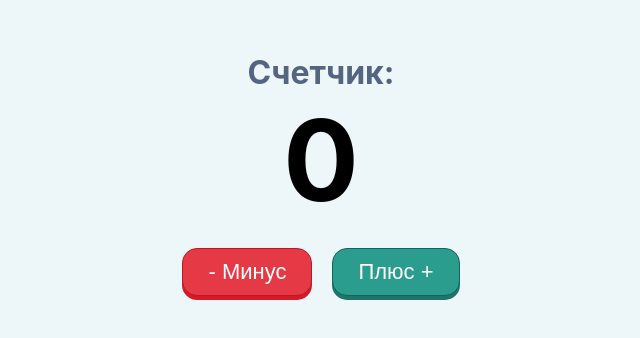
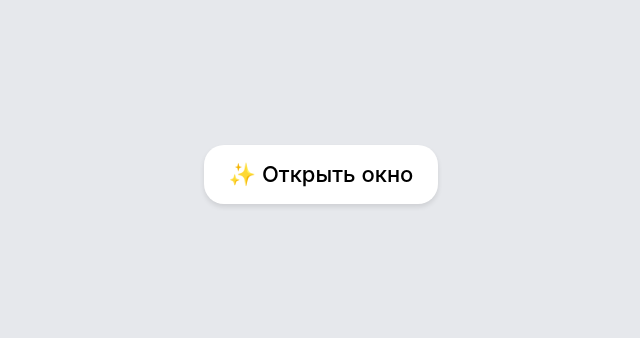
Before and after one commit to Morkovka171/six_projects_on_React, a React (Create React App) app: page / in a window 1280 px wide. Shown: the part 226-564 px from the top of the page, without its empty margins (319-959 px from the left). Built offline with nearby package versions, Linux system fonts and the light colour scheme.

Commit message:
Сделано модальное окно

```diff
--- a/src/App.js
+++ b/src/App.js
@@ -1,10 +1,14 @@
-import React from 'react'
-import Counter from './projects/Counter/index'
+import React from 'react';
+// import Counter from './projects/Counter/index';
+import Modal from './projects/Modal/index';
 
 const App = () => {
   return (
-    <Counter/>
+    <>
+      {/* <Counter /> */}
+      <Modal />
+    </>
   )
 }
 
-export default App
+export default App;
--- a/src/projects/Counter/index.js
+++ b/src/projects/Counter/index.js
@@ -1,24 +1,45 @@
-import React from 'react';
-import './style.scss';
+import React, { useState } from 'react';
+import './index.scss';
 
 const Counter = () => {
-    const [count, setCount] = React.useState(0);
 
-    const onClickPlus = () => {
-        setCount(count + 1);
+    const [count, setCount] = useState(0);
+    const [counterColor, setCounterColor] = useState('#000');
+
+    const changeCounter = (number) => {
+        setCount(count + number);
+        setCounterColor(number < 0 ? '#e63946' : '#2a9d8f');
     }
 
-    const onClickMinus = () => {
-        setCount(count - 1);
+    const resetCounter = () => {
+        setCount(0);
+        setCounterColor('#000');
     }
 
     return (
         <div className="App">
             <div>
                 <h2>Счетчик:</h2>
-                <h1>{count}</h1>
-                <button onClick={onClickMinus} className="minus">- Минус</button>
-                <button onClick={onClickPlus} className="plus">Плюс +</button>
+                <h1 style={{color: counterColor}}>{count}</h1>
+                <div>
+                    <button onClick={() => changeCounter(-1)} className="minus">- 1</button>
+                    <button onClick={() => changeCounter(1)} className="plus">+ 1</button>
+                </div>
+                <div>
+                    <button onClick={() => changeCounter(-10)} className="minus">- 10</button>
+                    <button onClick={() => changeCounter(10)} className="plus">+ 10</button>
+                </div>
+                <div>
+                    <button onClick={() => changeCounter(-100)} className="minus">- 100</button>
+                    <button onClick={() => changeCounter(100)} className="plus">+ 100</button>
+                </div>
+                <div>
+                    <button onClick={() => changeCounter(-1000)} className="minus">- 1000</button>
+                    <button onClick={() => changeCounter(1000)} className="plus">+ 1000</button>
+                </div>
+                <div>
+                    <button onClick={resetCounter} className="reset">0</button>
+                </div>
             </div>
         </div>
     );
--- a/src/projects/Counter/style.scss
+++ b/src/projects/Counter/index.scss
@@ -13,6 +13,12 @@ body {
   justify-content: center;
   height: 100vh;
   text-align: center;
+
+  & > div {
+    display: flex;
+    flex-direction: column;
+    align-items: center;
+  }
 
   h1 {
     color: #000;
@@ -42,7 +48,7 @@ body {
     border-radius: 15px;
     padding: 10px 25px;
     cursor: pointer;
-    margin: 0 10px;
+    margin: 5px 10px;
     transition: all 0.05s ease-in-out;
 
     &.minus {
@@ -59,6 +65,14 @@ body {
       border: 1px solid darken(#2a9d8f, 15%);
     }
 
+    &.reset {
+      background-color: #aaa;
+      color: #fff;
+      box-shadow: 0 4px 0 darken(#aaa, 10%);
+      border: 1px solid darken(#aaa, 15%);
+      margin: 15px 0;
+    }
+
     &:hover {
       transform: translateY(-2px);
     }
--- a/src/projects/Modal/index.js
+++ b/src/projects/Modal/index.js
@@ -0,0 +1,33 @@
+import React from 'react';
+import './index.scss';
+
+const ModalWindow = ({open, setOpen , children}) => (
+  <div className={`overlay animated ${open ? 'show' : ''}`} onClick={() => setOpen(false)}>
+        <div className="modal">
+          <svg onClick={() => setOpen(false)} height="200" viewBox="0 0 200 200" width="200">
+            <title />
+            <path d="M114,100l49-49a9.9,9.9,0,0,0-14-14L100,86,51,37A9.9,9.9,0,0,0,37,51l49,49L37,149a9.9,9.9,0,0,0,14,14l49-49,49,49a9.9,9.9,0,0,0,14-14Z" />
+          </svg>
+          {children}
+        </div>
+      </div>
+
+)
+
+const Modal = () => {
+  const [open, setOpen] = React.useState(false);
+
+  return (
+    <div className="App">
+      <button onClick={() => setOpen(true)} className="open-modal-btn">
+        ✨ Открыть окно
+      </button>
+      <ModalWindow open={open} setOpen={setOpen}>
+        <img src="https://media2.giphy.com/media/xT0xeJpnrWC4XWblEk/giphy.gif" />
+        <h3>Это модальное окно</h3>
+      </ModalWindow>
+    </div>
+  );
+}
+
+export default Modal
--- /dev/null
+++ b/src/projects/Modal/index.scss
@@ -0,0 +1,110 @@
+* {
+    font-family: -apple-system, BlinkMacSystemFont, 'Segoe UI', 'Roboto', 'Oxygen', 'Ubuntu',
+      'Cantarell', 'Fira Sans', 'Droid Sans', 'Helvetica Neue', sans-serif;
+  }
+
+  body {
+    margin: 0;
+    -webkit-font-smoothing: antialiased;
+    -moz-osx-font-smoothing: grayscale;
+    background-color: #e6e8ec;
+  }
+
+  .App {
+    display: flex;
+    align-items: center;
+    justify-content: center;
+    height: 100vh;
+    text-align: center;
+  }
+
+  .open-modal-btn {
+    background: #fff;
+    padding: 18px 25px;
+    border-radius: 20px;
+    font-weight: 500;
+    border: 0;
+    outline: none;
+    font-size: 22px;
+    cursor: pointer;
+    line-height: 23px;
+    box-shadow: 0 3px 5px rgba(0, 0, 0, 0.1);
+    transition: all 0.1s ease-in-out;
+
+    &:hover {
+      box-shadow: 0 8px 10px rgba(0, 0, 0, 0.1);
+      transform: translateY(-1px);
+    }
+
+    &:active {
+      box-shadow: 0 1px 1px rgba(0, 0, 0, 0.1);
+      transform: translateY(0);
+    }
+  }
+
+  .overlay {
+    position: absolute;
+    left: 0;
+    top: 0;
+    width: 100%;
+    height: 100%;
+    background-color: rgba(0, 0, 0, 0.4);
+    transition: all 0.5s ease-in-out;
+  }
+
+  .modal {
+    background-color: #fff;
+    width: 70%;
+    max-width: 500px;
+    // max-height: 3px;
+    padding: 40px 30px 10px 40px;
+    border-radius: 10px;
+    position: absolute;
+    left: 50%;
+    top: 50%;
+    transform: translate(-50%, -50%);
+    box-shadow: 0 3px 5px rgba(0, 0, 0, 0.1);
+    transition: all 0.5s ease-in-out;
+
+    img {
+      border-radius: 5px;
+      width: 100%;
+    }
+
+    svg {
+      position: absolute;
+      right: 10px;
+      top: 10px;
+      height: 24px;
+      width: 24px;
+      opacity: 0.3;
+      cursor: pointer;
+
+      &:hover {
+        opacity: 1;
+      }
+    }
+  }
+
+  .overlay.animated {
+    opacity: 0;
+    visibility: hidden;
+
+    .modal {
+      opacity: 0;
+      visibility: hidden;
+      transform: translate(-50%, -30%);
+      transition-delay: 0.2s;
+    }
+
+    &.show {
+      opacity: 1;
+      visibility: visible;
+
+      .modal {
+        opacity: 1;
+        visibility: visible;
+        transform: translate(-50%, -50%);
+      }
+    }
+  }
```
Also changed, not shown: src/projects/Modal/style.scss (deleted).
